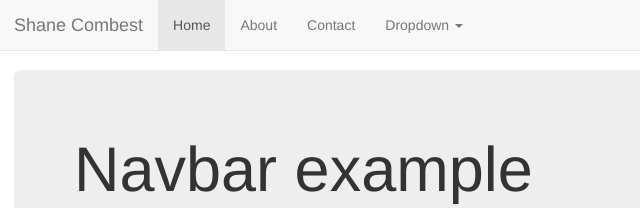
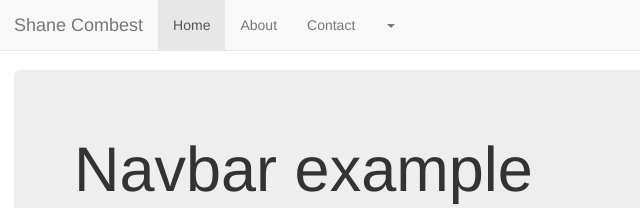
Before and after one commit to scombest/shanecombest.com, a plain HTML site: page index.html in a window 1280 px wide. Shown: the top 208 px of the page, 56-696 px from the left. Drawn offline with Linux system fonts and the light colour scheme.

Commit message:
edit index.html

```diff
--- a/index.html
+++ b/index.html
@@ -54,7 +54,7 @@
             <li><a href="#about">About</a></li>
             <li><a href="#contact">Contact</a></li>
             <li class="dropdown">
-              <a href="#" class="dropdown-toggle" data-toggle="dropdown">Dropdown <b class="caret"></b></a>
+              <a href="#" class="dropdown-toggle" data-toggle="dropdown"> <b class="caret"></b></a>
               <ul class="dropdown-menu">
                 <li><a href="#">Action</a></li>
                 <li><a href="#">Another action</a></li>
```
